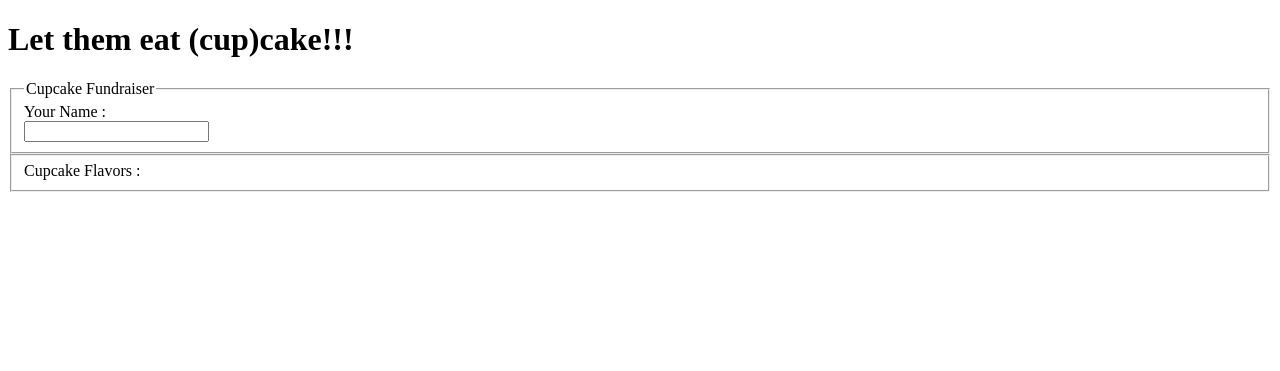
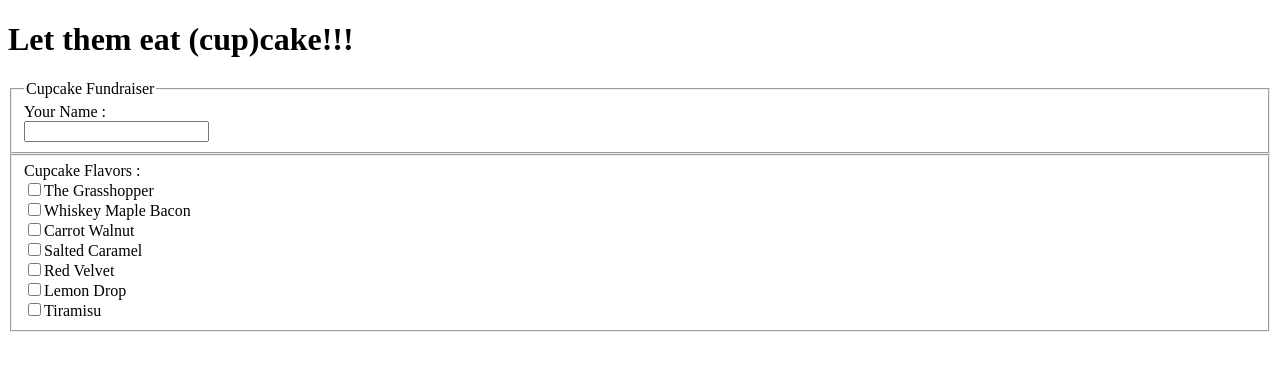
Before and after one commit to efgoetsch/Old_cupcakes, a PHP site: page / in a window 1280 px wide. Shown: the top 371 px of the page. Run offline with PHP 8.4, Linux system fonts and the light colour scheme.

Commit message:
third commit

```diff
--- a/index.php
+++ b/index.php
@@ -18,7 +18,13 @@
                name="name" id="name">
     </fieldset>
     <fieldset>
-        <label>Cupcake Flavors :</label>
-
+        <label>Cupcake Flavors :</label><br>
+        <input type="checkbox" value="grasshopper" name="flavors[]">The Grasshopper<br>
+        <input type="checkbox" value="maple" name="flavors[]">Whiskey Maple Bacon<br>
+        <input type="checkbox" value="carrot" name="flavors[]">Carrot Walnut<br>
+        <input type="checkbox" value="salted" name="flavors[]">Salted Caramel<br>
+        <input type="checkbox" value="velvet" name="flavors[]">Red Velvet<br>
+        <input type="checkbox" value="lemon" name="flavors[]">Lemon Drop<br>
+        <input type="checkbox" value="tiramisu" name="flavors[]">Tiramisu<br>
     </fieldset>
 </form>
```
